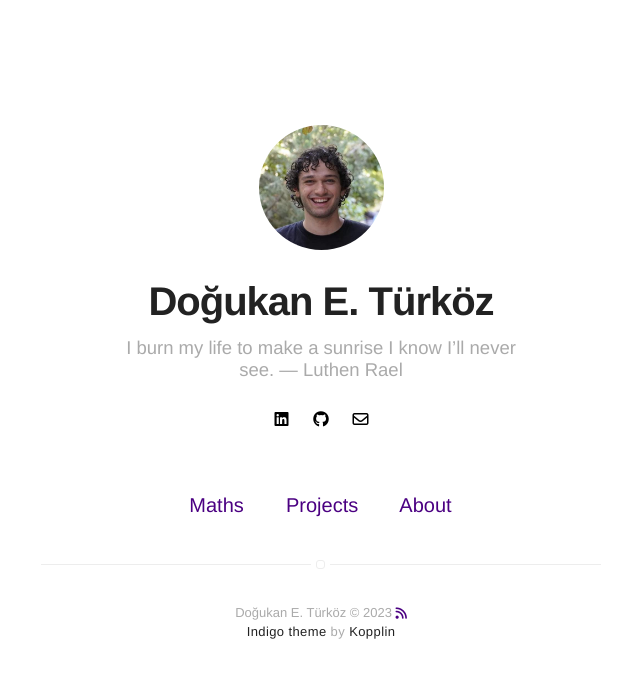
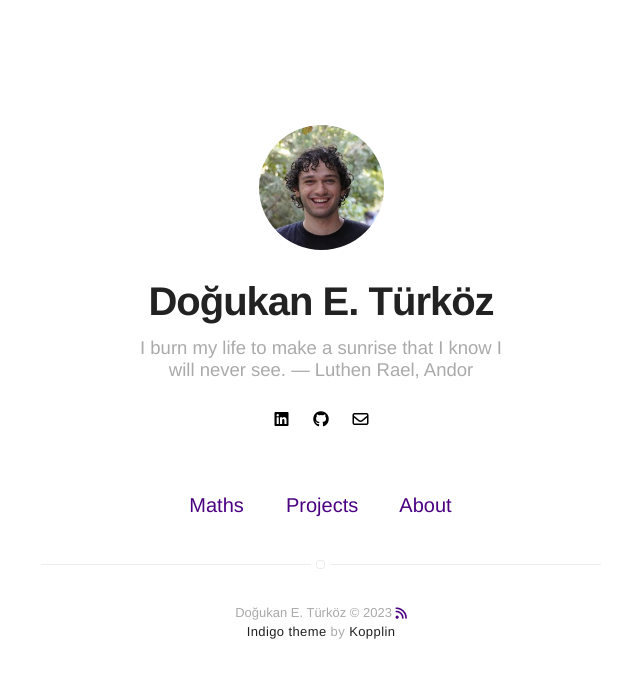
Before and after one commit to dodoturkoz/dodoturkoz.github.io, a Jekyll site: the page built from index.html, in a window 1280 px wide. Shown: the top 678 px of the page, without its empty margins (319-959 px from the left). Built offline with Jekyll 4.4.1, drawn with Linux system fonts in a browser that asks for light colours; nearby versions of some CDN libraries.

Commit message:
Update _config.yml

```diff
--- a/_config.yml
+++ b/_config.yml
@@ -1,6 +1,6 @@
 # main text of home
 title: Doğukan E. Türköz
-bio: I burn my life to make a sunrise I know I’ll never see. — Luthen Rael
+bio: I burn my life to make a sunrise that I know I will never see. — Luthen Rael, Andor
 
 # twitter summary info
 description:
```
